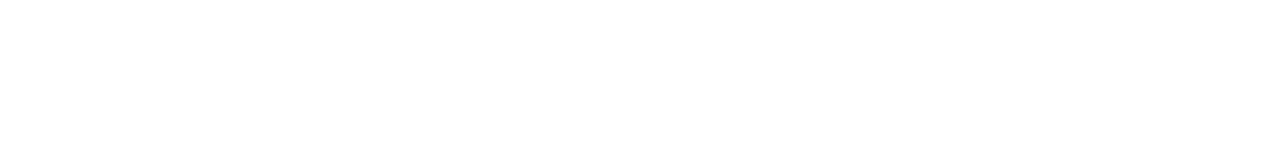
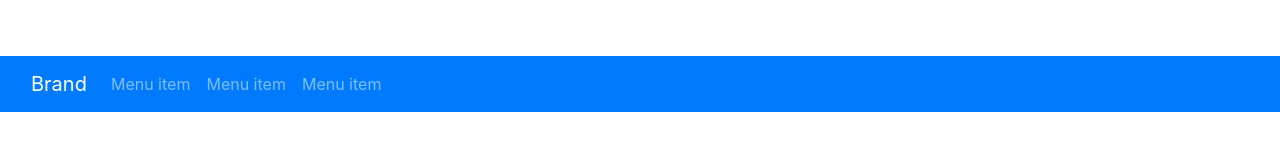
Before and after one commit to albertoarchena/portfolio, a plain HTML site: page index.html in a window 1280 px wide. Drawn offline with nearby package versions, Linux system fonts and the light colour scheme.

Commit message:
navbar update

```diff
--- a/estilos/style.css
+++ b/estilos/style.css
@@ -0,0 +1,9 @@
+
+/* animacion navbar */
+.scrolled-down{
+    transform:translateY(-100%); transition: all 0.3s ease-in-out;
+}
+.scrolled-up{
+    transform:translateY(0); transition: all 0.3s ease-in-out;
+}
+/* fin animacion navbar */
--- a/index.html
+++ b/index.html
@@ -1,14 +1,43 @@
 <!DOCTYPE html>
 <html lang="en">
 <head>
+    <!-- meta tags -->
     <meta charset="UTF-8">
     <meta http-equiv="X-UA-Compatible" content="IE=edge">
     <meta name="viewport" content="width=device-width, initial-scale=1.0">
+
+    <!-- css personalizado -->
     <link rel="stylesheet" href="estilos/reset.css">
     <link rel="stylesheet" href="estilos/style.css">
+
+    <!-- css de bootstrap -->
+    <link rel="stylesheet" href="https://cdn.jsdelivr.net/npm/bootstrap@4.4.1/dist/css/bootstrap.min.css" integrity="sha384-Vkoo8x4CGsO3+Hhxv8T/Q5PaXtkKtu6ug5TOeNV6gBiFeWPGFN9MuhOf23Q9Ifjh" crossorigin="anonymous">
+
     <title>Mi portfolio</title>
 </head>
 <body>
+    <nav class="autohide navbar navbar-expand-lg navbar-dark bg-primary">
+        <div class="container-fluid">
+            <a class="navbar-brand" href="#">Brand</a>
+            <button class="navbar-toggler" type="button" data-bs-toggle="collapse" data-bs-target="#main_nav">
+                <span class="navbar-toggler-icon"></span>
+            </button>
+            <div class="collapse navbar-collapse" id="main_nav">
+                <ul class="navbar-nav ms-auto">
+                    <li class="nav-item"><a class="nav-link" href="#"> Menu item </a></li>
+                    <li class="nav-item"><a class="nav-link" href="#"> Menu item </a></li>
+                    <li class="nav-item"><a class="nav-link" href="#"> Menu item </a></li>
+                </ul>
+            </div> <!-- navbar-collapse.// -->
+        </div> <!-- container-fluid.// -->
+    </nav>
+
+    <!-- scripts personalizados -->
+    <script src="script.js"></script>
+    <!-- scripts de jquery, popper y bootstrap -->
+    <script src="https://code.jquery.com/jquery-3.4.1.slim.min.js" integrity="sha384-J6qa4849blE2+poT4WnyKhv5vZF5SrPo0iEjwBvKU7imGFAV0wwj1yYfoRSJoZ+n" crossorigin="anonymous"></script>
+    <script src="https://cdn.jsdelivr.net/npm/popper.js@1.16.0/dist/umd/popper.min.js" integrity="sha384-Q6E9RHvbIyZFJoft+2mJbHaEWldlvI9IOYy5n3zV9zzTtmI3UksdQRVvoxMfooAo" crossorigin="anonymous"></script>
+    <script src="https://cdn.jsdelivr.net/npm/bootstrap@4.4.1/dist/js/bootstrap.min.js" integrity="sha384-wfSDF2E50Y2D1uUdj0O3uMBJnjuUD4Ih7YwaYd1iqfktj0Uod8GCExl3Og8ifwB6" crossorigin="anonymous"></script>
 
 </body>
 </html>
--- a/script.js
+++ b/script.js
@@ -0,0 +1,29 @@
+// Script para que desaparezca y aparezca la navbar
+document.addEventListener("DOMContentLoaded", function(){
+
+    el_autohide = document.querySelector('.autohide');
+
+    // add padding-top to bady (if necessary)
+    navbar_height = document.querySelector('.navbar').offsetHeight;
+    document.body.style.paddingTop = navbar_height + 'px';
+
+    if(el_autohide){
+        var last_scroll_top = 0;
+        window.addEventListener('scroll', function() {
+            let scroll_top = window.scrollY;
+            if(scroll_top < last_scroll_top) {
+                el_autohide.classList.remove('scrolled-down');
+                el_autohide.classList.add('scrolled-up');
+            }
+            else {
+                el_autohide.classList.remove('scrolled-up');
+                el_autohide.classList.add('scrolled-down');
+            }
+            last_scroll_top = scroll_top;
+        });
+      // window.addEventListener
+    }
+    // if
+
+});
+// FIN - Script para que desaparezca y aparezca la navbar
```
